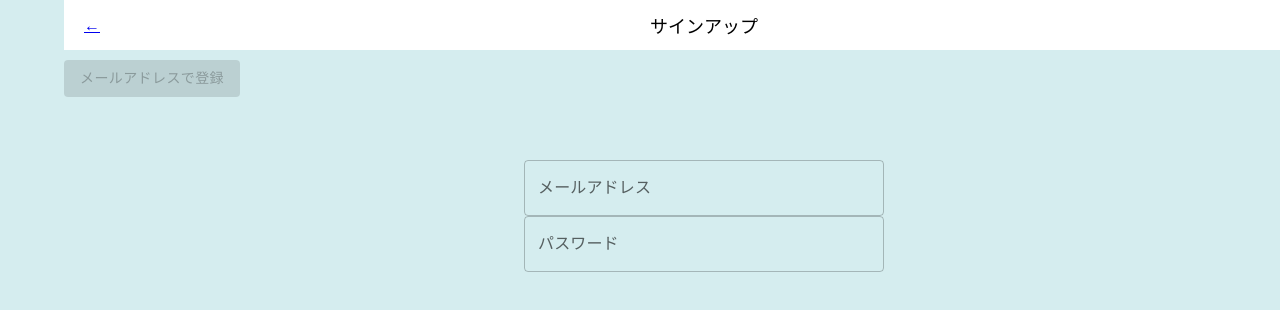
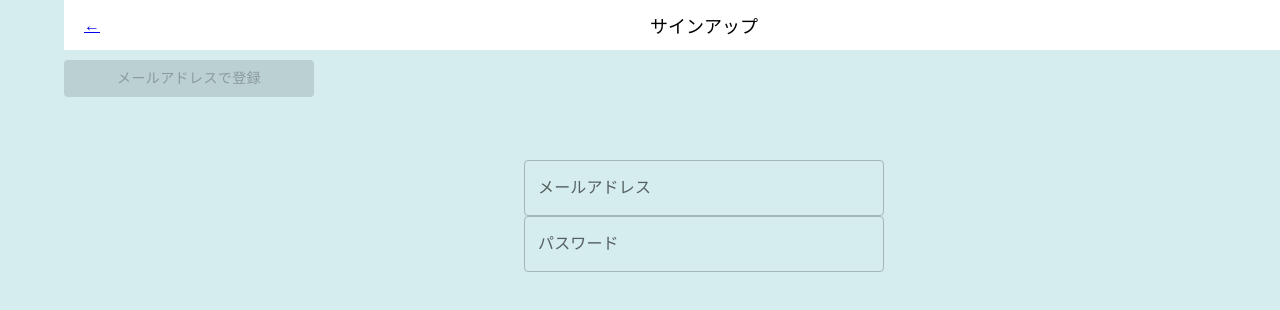
Before and after one commit to SuwaGeeks/Suwaaa, a Next.js app in the folder suwaaa-app/: page /signup in a window 1280 px wide. Shown: the top 310 px of the page. Built offline with nearby package versions, Linux system fonts and the light colour scheme.

Commit message:
singinのレイアウトを一部変更

```diff
--- a/suwaaa-app/app/signup/page.module.css
+++ b/suwaaa-app/app/signup/page.module.css
@@ -11,7 +11,6 @@
     margin-top: 20px;
     background-color: #217178;
     color: white;
-    width: 250px;
   }
 
   .disabledButton {
@@ -46,9 +45,17 @@
   .buttonEnabled {
     background-color: #217178;
     color: white;
+    width: 250px;
+    font-size: 1.0rem;
+    padding: 12px 24px;
+    border-radius: 12px;
   }
 
   .buttonDisabled {
     background-color: #D9D9D9;
     color: black;
+    width: 250px;
+    font-size: 1.0rem;
+    padding: 12px 24px;
+    border-radius: 12px;
   }
```
